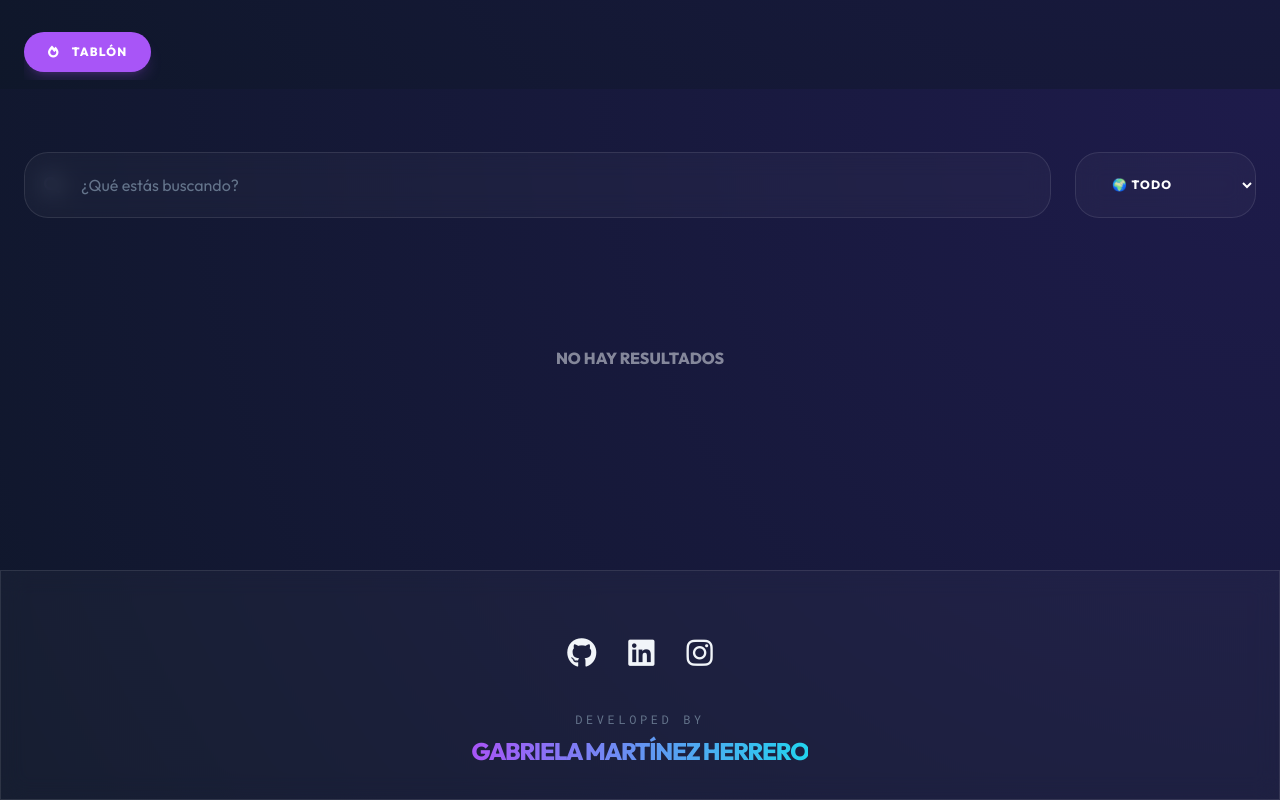
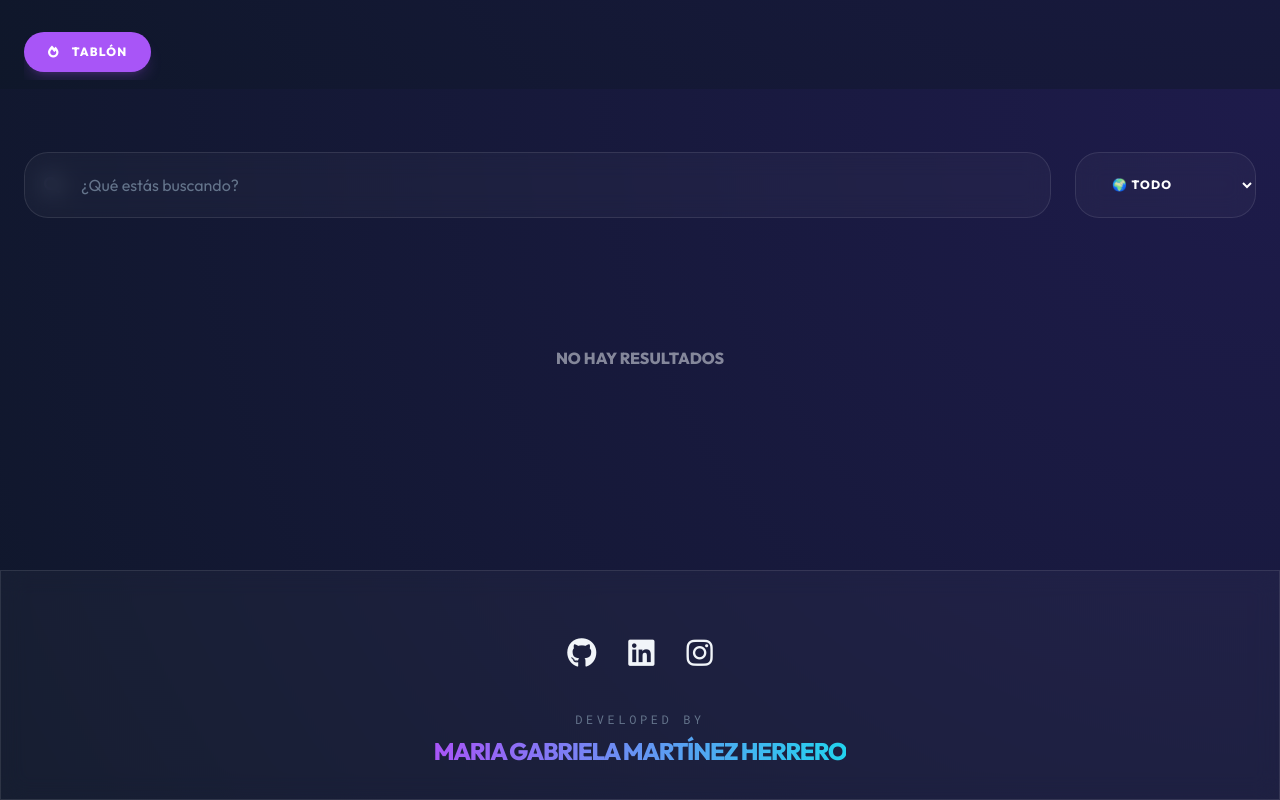
Before and after one commit to magamahe/SystemLostFound, a plain HTML site: page public/index.html in a window 1280 px wide. Shown: the part 711-1511 px from the top of the page. Drawn offline with nearby package versions, Linux system fonts and the light colour scheme; no server answers.

Commit message:
nombre footer

```diff
--- a/public/index.html
+++ b/public/index.html
@@ -160,7 +160,7 @@
           <p
             class="text-2xl font-black tracking-tighter bg-clip-text text-transparent bg-gradient-to-r from-neonPurple to-neonCyan"
           >
-            GABRIELA MARTÍNEZ HERRERO
+            MARIA GABRIELA MARTÍNEZ HERRERO
           </p>
         </div>
       </div>
```
